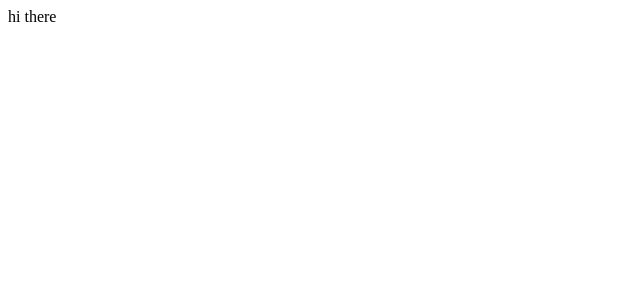
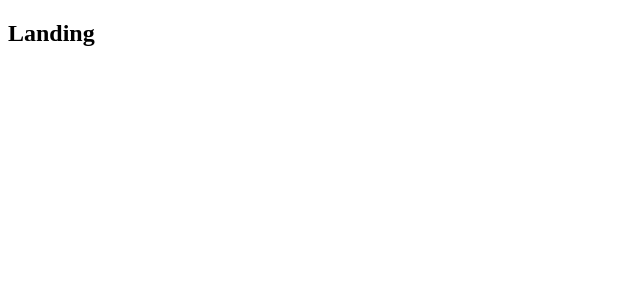
Before and after one commit to shashankkatte/feedbackr-mern, a React (Create React App) app in the folder client/: page / in a window 1280 px wide. Shown: the top 300 px of the page, without its empty margins (0-640 px from the left). Built offline with nearby package versions, Linux system fonts and the light colour scheme.

Commit message:
src : Wire up react router

```diff
--- a/client/src/components/App.js
+++ b/client/src/components/App.js
@@ -1,7 +1,21 @@
 import React from 'react';
+import { BrowserRouter, Route } from 'react-router-dom';
+
+const Header = () => <h2>Header</h2>;
+const Dashboard = () => <h2>Dashboard</h2>;
+const SurverNew = () => <h2>SurverNew</h2>;
+const Landing = () => <h2>Landing</h2>;
 
 const App = () => {
-  return (<div>hi there</div>);
+  return (
+    <div>
+      <BrowserRouter>
+        <div>
+          <Route path="/" component={Landing} />
+        </div>
+      </BrowserRouter>
+    </div>
+  );
 };
 
 export default App;
```
